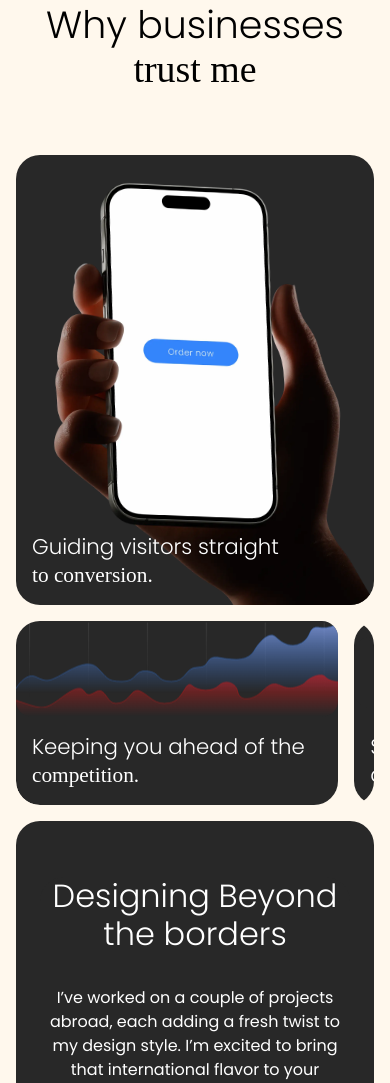
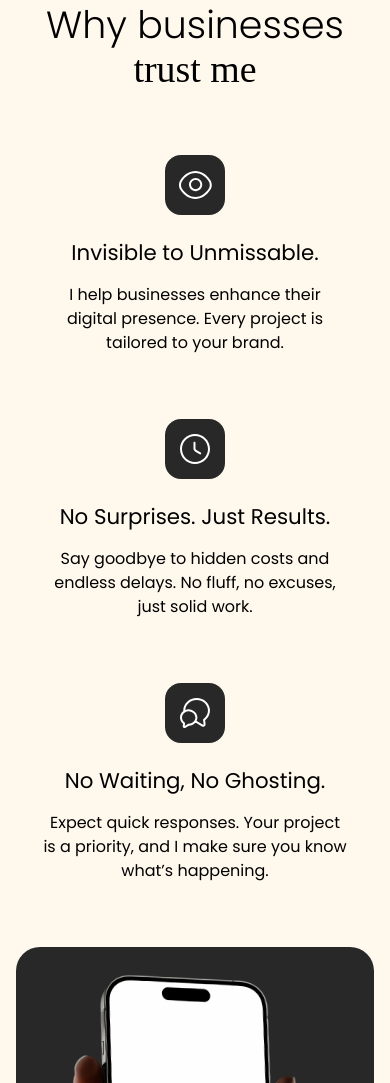
Before and after one commit to adamforgac/Portfolio, a website: page src/index.html in a window 390 px wide. Shown: the part 6973-8056 px from the top of the page. Drawn offline with nearby package versions, Linux system fonts and the light colour scheme; a web font is replaced by a local one.

Commit message:
Finish last part of new section

```diff
--- a/src/styles/main.css
+++ b/src/styles/main.css
@@ -619,10 +619,9 @@ table {
 
 .advantage-group1 {
   grid-column: 1 / -1;
-  /* display: grid; */
+  display: grid;
   grid-template-columns: repeat(3, 1fr);
   gap: 16px;
-  display: none !important;
 }
 
 .advantage-group1 h3 {
--- a/src/styles/queries.css
+++ b/src/styles/queries.css
@@ -1,6 +1,6 @@
 @media only screen and (max-width: 1270px) {
   .advantage-group1 h3 {
-    max-width: 200px;
+    max-width: 400px;
   }
 }
 
@@ -479,7 +479,7 @@
   }
 
   .width-keeper-3 {
-    max-width: 50%;
+    max-width: 60%;
   }
 }
 
@@ -1037,6 +1037,10 @@
     width: 100%;
   }
 
+  .width-keeper-3 {
+    max-width: 85%;
+  }
+
   /* Footer */
   /* Footer */
   /* Footer */
```
